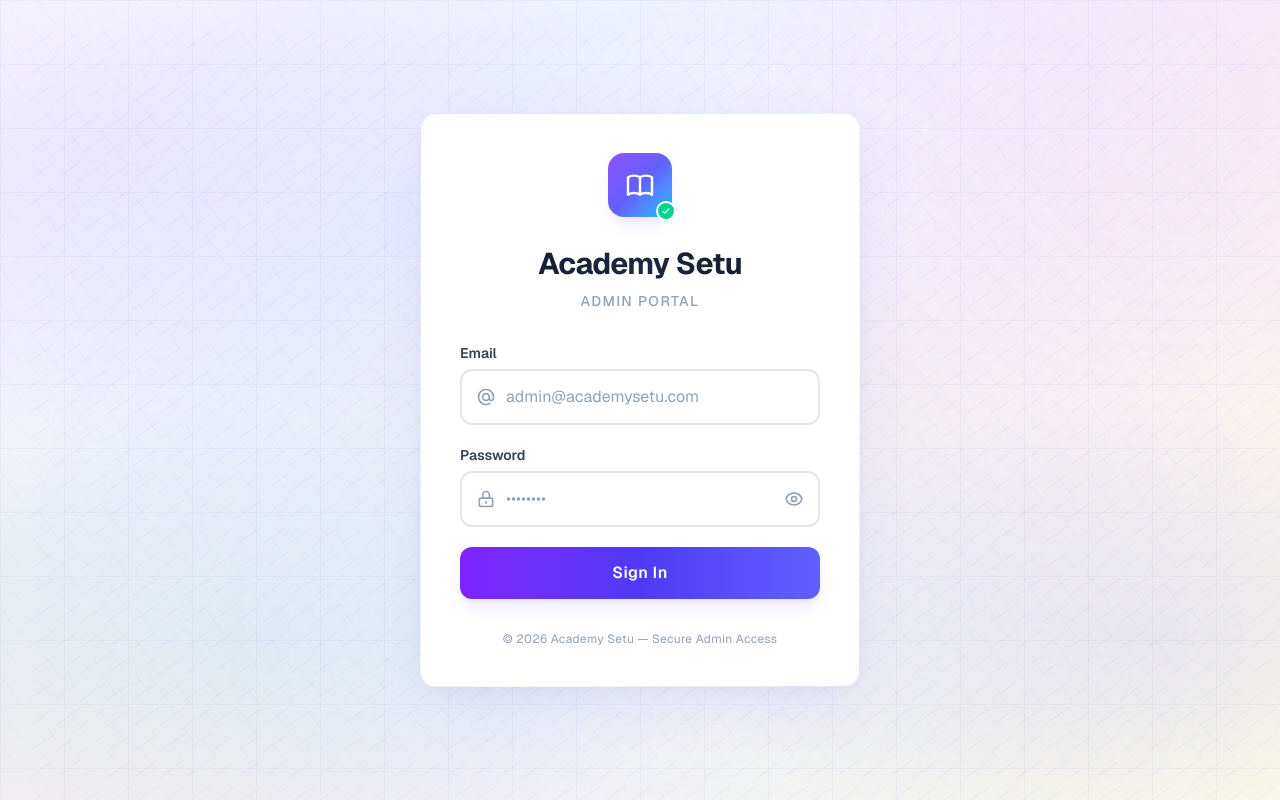
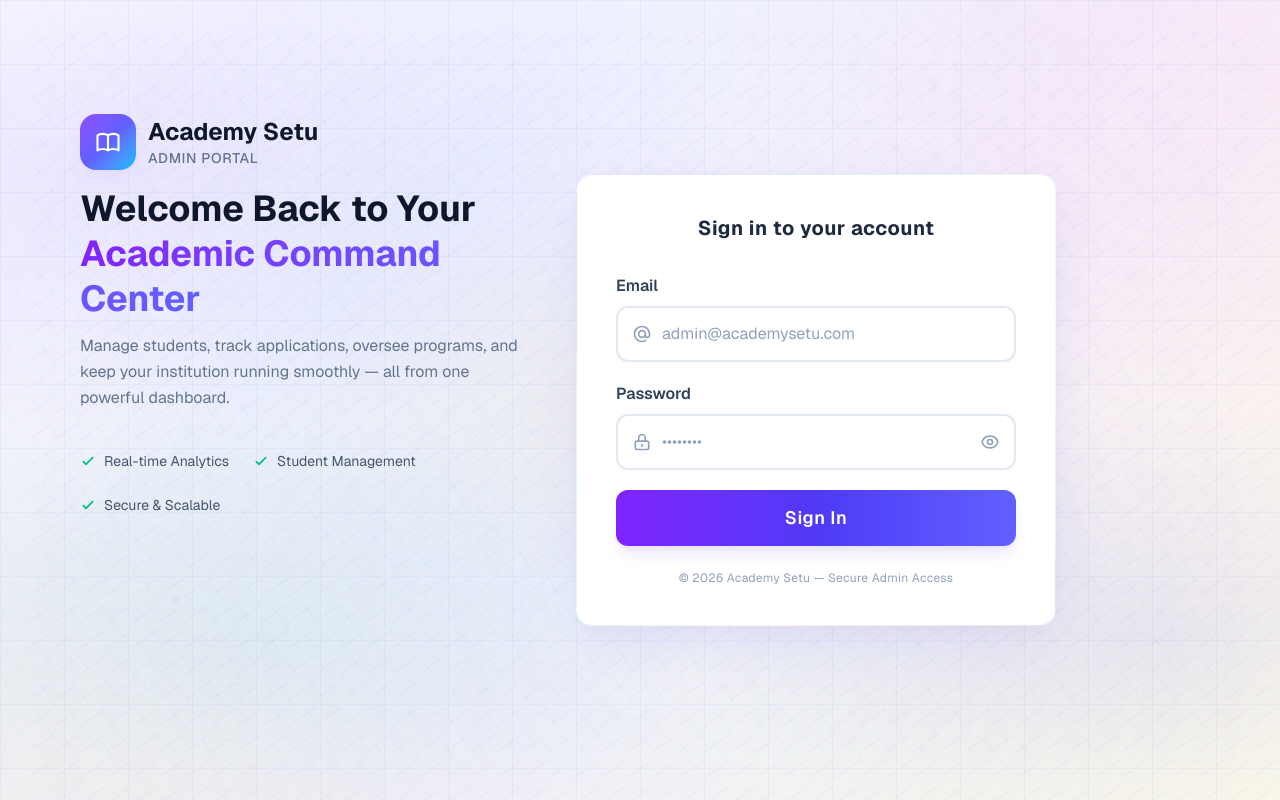
Before and after one commit to brainket-technologies/academy_setu, a Next.js app: page /admin/login in a window 1280 px wide. Built offline with nearby package versions, Linux system fonts and the light colour scheme; no server answers.

Commit message:
update admin login page layout and theme provider

```diff
--- a/app/admin/login/page.tsx
+++ b/app/admin/login/page.tsx
@@ -4,7 +4,6 @@ import { useActionState, useState, useEffect } from 'react'
 import { loginAction } from './actions'
 import { useRouter } from 'next/navigation'
 import { toast, Toaster } from 'sonner'
-import Link from 'next/link'
 
 const initialState = { error: '' }
 
@@ -87,31 +86,6 @@ export default function AdminLoginPage() {
         <div className="absolute top-1/3 left-1/2 -translate-x-1/2 w-[700px] h-[700px] bg-sky-400/8 rounded-full blur-[180px] animate-orb-drift-slow" />
       </div>
 
-      <style>{`
-        @keyframes streamA {
-          0% { transform: translateX(0) translateY(0); }
-          100% { transform: translateX(52px) translateY(52px); }
-        }
-        @keyframes streamB {
-          0% { transform: translateX(0) translateY(0); }
-          100% { transform: translateX(-68px) translateY(-68px); }
-        }
-        @keyframes orb-drift {
-          0%, 100% { transform: translate(0, 0); }
-          33% { transform: translate(30px, -40px); }
-          66% { transform: translate(-20px, 20px); }
-        }
-        @keyframes orb-drift-delayed {
-          0%, 100% { transform: translate(0, 0); }
-          33% { transform: translate(-40px, 30px); }
-          66% { transform: translate(20px, -30px); }
-        }
-        @keyframes orb-drift-slow {
-          0%, 100% { transform: translate(-50%, 0); }
-          50% { transform: translate(-50%, -30px); }
-        }
-      `}      </style>
-
       {mounted && (
         <Toaster
           position="top-center"
@@ -123,11 +97,71 @@ export default function AdminLoginPage() {
         />
       )}
 
-      {/* ====== Premium centered card ====== */}
-      <div className="relative z-10 w-full max-w-[440px]">
-        {/* Card with gradient border */}
+      {/* ====== Split layout: Left content + Right form ====== */}
+      <div className="relative z-10 w-full max-w-6xl mx-auto flex flex-col lg:flex-row items-center gap-8 lg:gap-12 px-4">
+        {/* === Left Side: Brand Content === */}
+        <div className="flex-1 text-center lg:text-left space-y-6 max-w-md">
+          <div className="inline-flex items-center justify-center lg:justify-start gap-3 mb-4">
+            <div className="w-14 h-14 rounded-2xl bg-gradient-to-br from-violet-500 via-indigo-500 to-sky-400 flex items-center justify-center shadow-lg shadow-violet-200/50">
+              <svg className="w-7 h-7 text-white" fill="none" stroke="currentColor" viewBox="0 0 24 24">
+                <path strokeLinecap="round" strokeLinejoin="round" strokeWidth={1.8}
+                  d="M12 6.253v13m0-13C10.832 5.477 9.246 5 7.5 5S4.168 5.477 3 6.253v13C4.168 18.477 5.754 18 7.5 18s3.332.477 4.5 1.253m0-13C13.168 5.477 14.754 5 16.5 5c1.747 0 3.332.477 4.5 1.253v13C19.832 18.477 18.247 18 16.5 18c-1.746 0-3.332.477-4.5 1.253" />
+              </svg>
+            </div>
+            <div>
+              <h1 className="text-2xl font-bold text-slate-900">Academy Setu</h1>
+              <p className="text-slate-500 text-sm font-medium tracking-wider uppercase">Admin Portal</p>
+            </div>
+          </div>
+
+          <div className="space-y-3">
+            <h2 className="text-3xl lg:text-4xl font-bold text-slate-900 leading-tight">
+              Welcome Back to Your<br />
+              <span className="bg-gradient-to-r from-violet-600 to-indigo-500 bg-clip-text text-transparent">
+                Academic Command Center
+              </span>
+            </h2>
+            <p className="text-slate-500 text-base leading-relaxed">
+              Manage students, track applications, oversee programs, and keep your institution running smoothly — all from one powerful dashboard.
+            </p>
+          </div>
+
+          <div className="flex flex-wrap gap-6 pt-4 justify-center lg:justify-start">
+            <div className="flex items-center gap-2 text-slate-600 text-sm">
+              <svg className="w-4 h-4 text-emerald-500 flex-shrink-0" fill="none" stroke="currentColor" viewBox="0 0 24 24">
+                <path strokeLinecap="round" strokeLinejoin="round" strokeWidth={2.5} d="M5 13l4 4L19 7" />
+              </svg>
+              Real-time Analytics
+            </div>
+            <div className="flex items-center gap-2 text-slate-600 text-sm">
+              <svg className="w-4 h-4 text-emerald-500 flex-shrink-0" fill="none" stroke="currentColor" viewBox="0 0 24 24">
+                <path strokeLinecap="round" strokeLinejoin="round" strokeWidth={2.5} d="M5 13l4 4L19 7" />
+              </svg>
+              Student Management
+            </div>
+            <div className="flex items-center gap-2 text-slate-600 text-sm">
+              <svg className="w-4 h-4 text-emerald-500 flex-shrink-0" fill="none" stroke="currentColor" viewBox="0 0 24 24">
+                <path strokeLinecap="round" strokeLinejoin="round" strokeWidth={2.5} d="M5 13l4 4L19 7" />
+              </svg>
+              Secure &amp; Scalable
+            </div>
+          </div>
+
+          <div className="hidden lg:block pt-8 opacity-50">
+            <svg className="w-48 h-auto text-violet-200" viewBox="0 0 200 120" fill="none" stroke="currentColor" strokeWidth="0.5">
+              <path d="M0 60 Q50 20 100 60 T200 60" />
+              <path d="M0 80 Q50 40 100 80 T200 80" />
+              <path d="M0 100 Q50 60 100 100 T200 100" />
+              <circle cx="60" cy="50" r="3" fill="currentColor" />
+              <circle cx="140" cy="70" r="2" fill="currentColor" />
+              <circle cx="100" cy="30" r="4" fill="currentColor" />
+            </svg>
+          </div>
+        </div>
+
+        {/* === Right Side: Login Form === */}
+        <div className="w-full max-w-[480px]">
           <div className="relative bg-white rounded-2xl shadow-[0_20px_60px_-12px_rgba(99,102,241,0.15),0_4px_18px_-4px_rgba(0,0,0,0.04)]">
-          {/* Gradient border overlay */}
             <div className="absolute inset-0 rounded-2xl p-[1px] pointer-events-none" style={{
               background: 'linear-gradient(135deg, rgba(139,92,246,0.2), rgba(6,182,212,0.15), rgba(251,191,36,0.1), rgba(139,92,246,0.2))',
               WebkitMask: 'linear-gradient(#fff 0 0) content-box, linear-gradient(#fff 0 0)',
@@ -136,37 +170,15 @@ export default function AdminLoginPage() {
             }} />
 
             <div className="relative p-10">
-            {/* Avatar / Brand mark */}
-            <div className="flex justify-center mb-7">
-              <div className="relative">
-                <div className="w-16 h-16 rounded-2xl bg-gradient-to-br from-violet-500 via-indigo-500 to-sky-400 flex items-center justify-center shadow-lg shadow-violet-200/50">
-                  <svg className="w-8 h-8 text-white" fill="none" stroke="currentColor" viewBox="0 0 24 24">
-                    <path strokeLinecap="round" strokeLinejoin="round" strokeWidth={1.8}
-                      d="M12 6.253v13m0-13C10.832 5.477 9.246 5 7.5 5S4.168 5.477 3 6.253v13C4.168 18.477 5.754 18 7.5 18s3.332.477 4.5 1.253m0-13C13.168 5.477 14.754 5 16.5 5c1.747 0 3.332.477 4.5 1.253v13C19.832 18.477 18.247 18 16.5 18c-1.746 0-3.332.477-4.5 1.253" />
-                  </svg>
-                </div>
-                <div className="absolute -bottom-1 -right-1 w-5 h-5 bg-emerald-400 border-2 border-white rounded-full flex items-center justify-center">
-                  <svg className="w-2.5 h-2.5 text-white" fill="none" stroke="currentColor" viewBox="0 0 24 24">
-                    <path strokeLinecap="round" strokeLinejoin="round" strokeWidth={3} d="M5 13l4 4L19 7" />
-                  </svg>
-                </div>
-              </div>
-            </div>
-
-            {/* Heading */}
               <div className="text-center mb-8">
-              <h1 className="text-3xl font-bold bg-gradient-to-r from-slate-900 via-slate-800 to-slate-900 bg-clip-text text-transparent tracking-tight leading-tight">
-                Academy Setu
-              </h1>
-              <p className="text-slate-400 text-sm mt-2 font-medium tracking-widest uppercase">
-                Admin Portal
+                <p className="text-slate-800 text-xl font-bold tracking-wide">
+                  Sign in to your account
                 </p>
               </div>
 
-            {/* Form */}
               <form action={formAction} className="space-y-5">
                 <div>
-                <label htmlFor="email" className="block text-sm font-semibold text-slate-700 mb-1.5">
+                  <label htmlFor="email" className="block text-base font-semibold text-slate-700 mb-2">
                     Email
                   </label>
                   <div className="relative">
@@ -188,7 +200,7 @@ export default function AdminLoginPage() {
                 </div>
 
                 <div>
-                <label htmlFor="password" className="block text-sm font-semibold text-slate-700 mb-1.5">
+                  <label htmlFor="password" className="block text-base font-semibold text-slate-700 mb-2">
                     Password
                   </label>
                   <div className="relative">
@@ -230,7 +242,7 @@ export default function AdminLoginPage() {
                   id="admin-login-btn"
                   type="submit"
                   disabled={pending}
-                className="w-full bg-gradient-to-r from-violet-600 via-indigo-600 to-indigo-500 hover:from-violet-500 hover:via-indigo-500 hover:to-indigo-400 text-white font-semibold py-3.5 px-6 rounded-xl transition-all duration-200 shadow-lg shadow-violet-200/60 hover:shadow-xl hover:shadow-violet-300/40 hover:-translate-y-0.5 disabled:opacity-60 disabled:cursor-not-allowed disabled:hover:translate-y-0 text-base tracking-wide"
+                  className="w-full bg-gradient-to-r from-violet-600 via-indigo-600 to-indigo-500 hover:from-violet-500 hover:via-indigo-500 hover:to-indigo-400 text-white font-semibold py-3.5 px-6 rounded-xl transition-all duration-200 shadow-lg shadow-violet-200/60 hover:shadow-xl hover:shadow-violet-300/40 hover:-translate-y-0.5 disabled:opacity-60 disabled:cursor-not-allowed disabled:hover:translate-y-0 text-lg tracking-wide"
                 >
                   {pending ? (
                     <span className="flex items-center justify-center gap-2">
@@ -246,13 +258,13 @@ export default function AdminLoginPage() {
                 </button>
               </form>
 
-            {/* Footer */}
-            <p className="text-center text-slate-400 text-xs mt-8 tracking-wide" suppressHydrationWarning>
+              <p className="text-center text-slate-400 text-xs mt-6 tracking-wide" suppressHydrationWarning>
                 &copy; {new Date().getFullYear()} Academy Setu — Secure Admin Access
               </p>
             </div>
           </div>
         </div>
       </div>
+    </div>
   )
 }
--- a/app/layout.tsx
+++ b/app/layout.tsx
@@ -1,6 +1,6 @@
 import type { Metadata } from "next";
 import { Geist, Geist_Mono } from "next/font/google";
-import { ThemeProvider } from "next-themes";
+import { ThemeProvider } from "@/components/theme-provider";
 import "./globals.css";
 
 const geistSans = Geist({
@@ -30,7 +30,7 @@ export default function RootLayout({
       suppressHydrationWarning
     >
       <body className="min-h-full flex flex-col">
-        <ThemeProvider attribute="class" defaultTheme="light" enableSystem={false}>
+        <ThemeProvider defaultTheme="light">
           {children}
         </ThemeProvider>
       </body>
--- a/components/layout/AdminHeader.tsx
+++ b/components/layout/AdminHeader.tsx
@@ -1,7 +1,7 @@
 'use client'
 
 import { Search, Bell, Sun, Moon } from 'lucide-react'
-import { useTheme } from 'next-themes'
+import { useTheme } from '@/components/theme-provider'
 import { useEffect, useState } from 'react'
 
 export function AdminHeader() {
--- /dev/null
+++ b/components/theme-provider.tsx
@@ -0,0 +1,49 @@
+'use client'
+
+import { createContext, useContext, useEffect, useState, useCallback } from 'react'
+
+type Theme = 'light' | 'dark'
+
+interface ThemeContextType {
+  theme: Theme
+  setTheme: (theme: Theme) => void
+}
+
+const ThemeContext = createContext<ThemeContextType>({
+  theme: 'light',
+  setTheme: () => {},
+})
+
+export function useTheme() {
+  return useContext(ThemeContext)
+}
+
+export function ThemeProvider({ children, defaultTheme = 'light' }: { children: React.ReactNode; defaultTheme?: Theme }) {
+  const [theme, setThemeState] = useState<Theme>(defaultTheme)
+  const [mounted, setMounted] = useState(false)
+
+  useEffect(() => {
+    setMounted(true)
+    const stored = localStorage.getItem('theme') as Theme | null
+    if (stored) {
+      setThemeState(stored)
+      document.documentElement.classList.toggle('dark', stored === 'dark')
+    }
+  }, [])
+
+  const setTheme = useCallback((t: Theme) => {
+    setThemeState(t)
+    localStorage.setItem('theme', t)
+    document.documentElement.classList.toggle('dark', t === 'dark')
+  }, [])
+
+  if (!mounted) {
+    return <>{children}</>
+  }
+
+  return (
+    <ThemeContext.Provider value={{ theme, setTheme }}>
+      {children}
+    </ThemeContext.Provider>
+  )
+}
```
Also changed, not shown: app/globals.css (+23 -0 lines). Lines whose indentation alone changed are shown as unchanged.
